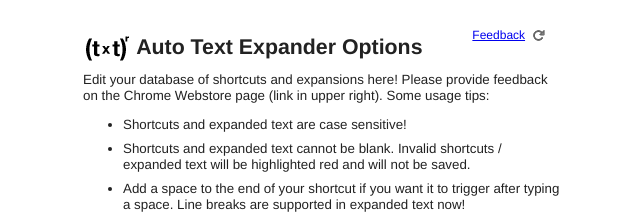
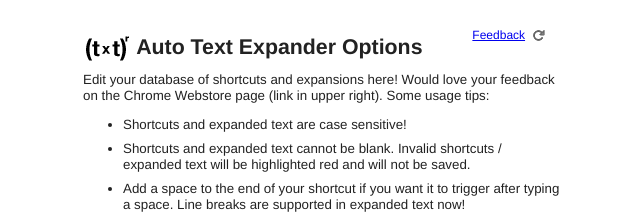
Before and after one commit to pviswanathan/ChromeAutoTextExpander, a browser extension: page options.html in a window 1280 px wide. Shown: the top 218 px of the page, 325-965 px from the left. Drawn offline with Linux system fonts and the light colour scheme.

```diff
--- a/options.html
+++ b/options.html
@@ -17,7 +17,7 @@
 				</span>
 			</h1>
 			<p>Edit your database of shortcuts and expansions here!
-				Please provide feedback on the Chrome Webstore page
+				Would love your feedback on the Chrome Webstore page
 				(link in upper right). Some usage tips:</p>
 
 			<ul>
```
